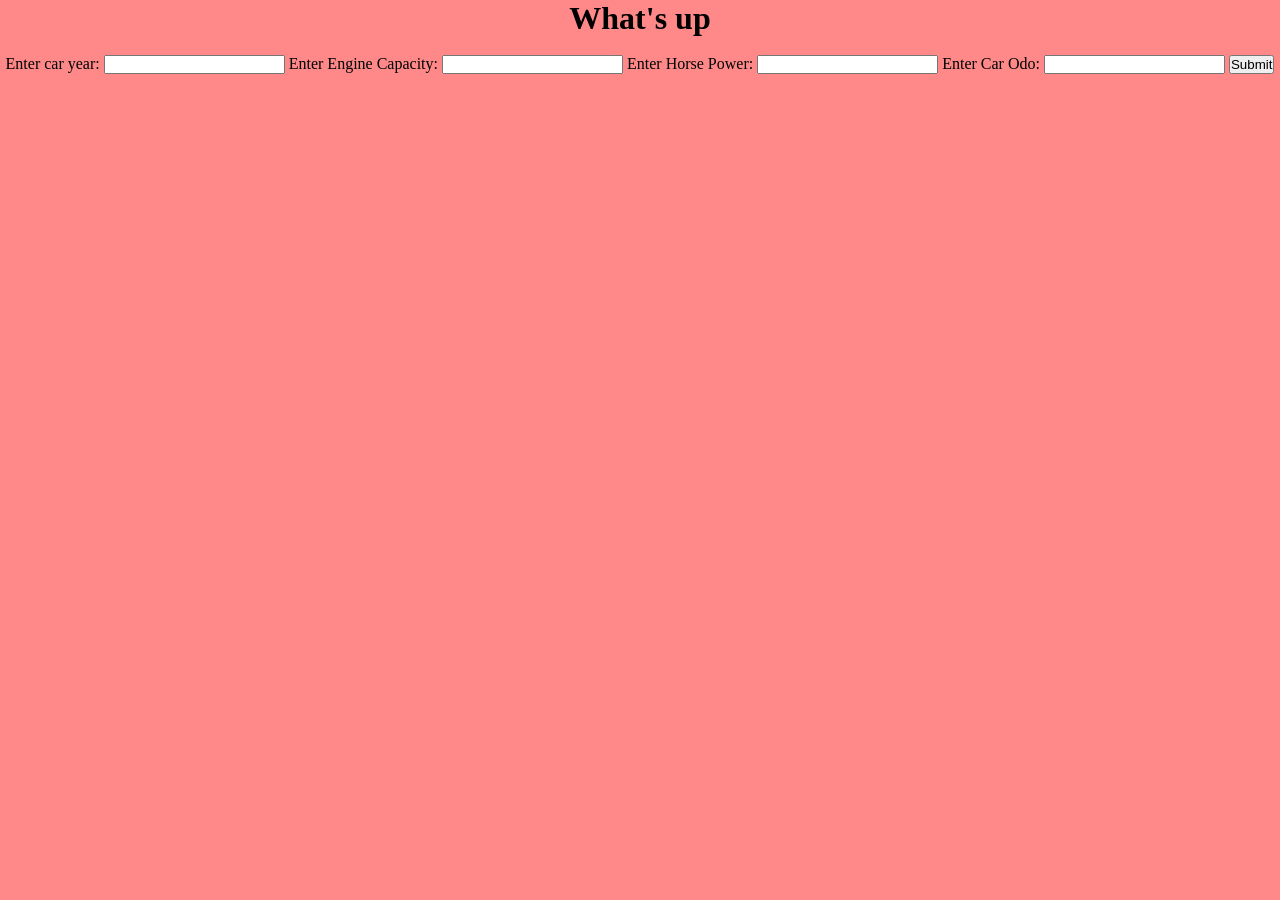
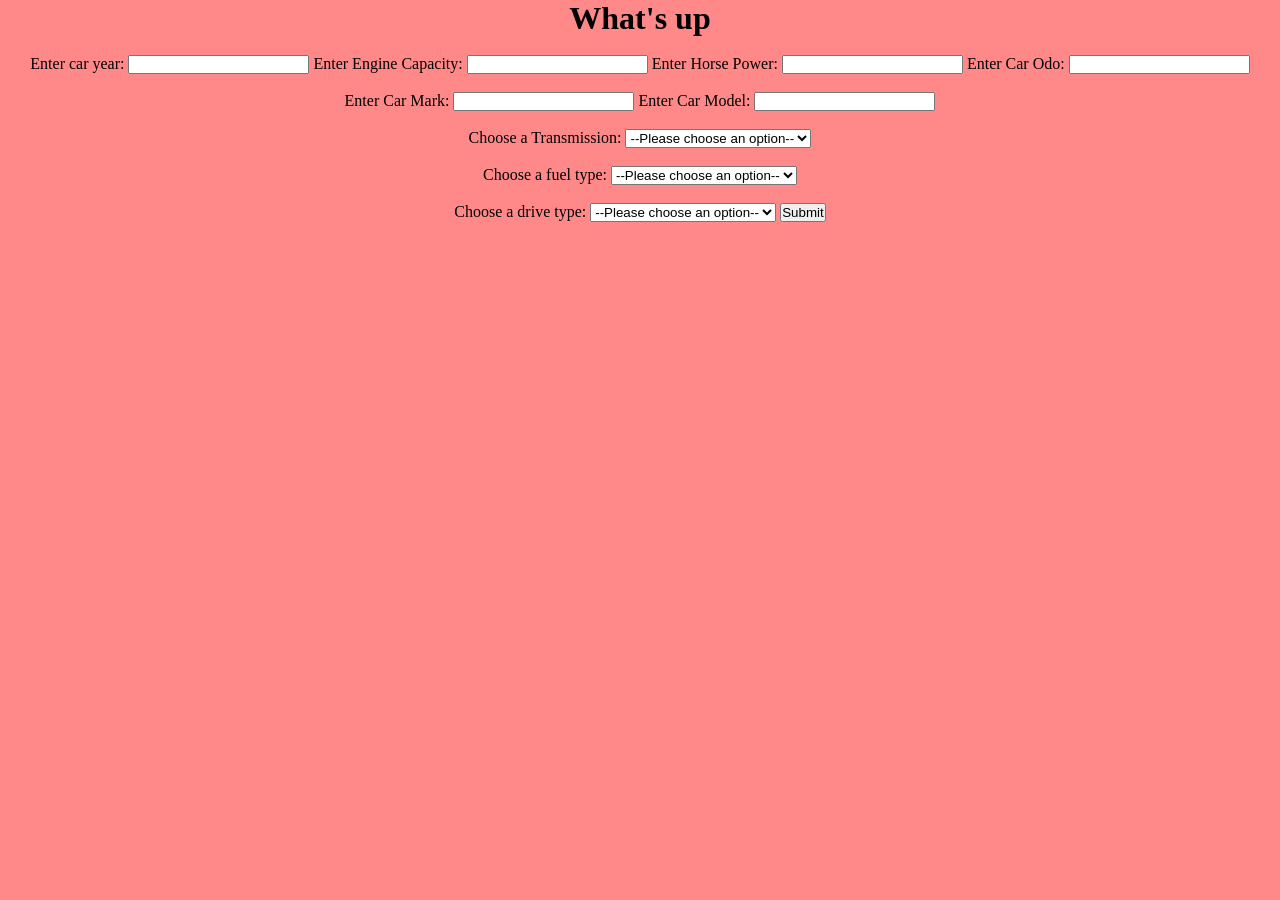
Before and after one commit to sslinNn/car_price_forecast, a Flask app: page / in a window 1280 px wide. Run offline with Flask 3, Linux system fonts and the light colour scheme; parts of the project's set-up code (start-up, migrations or seed data) failed here and were passed over.

Commit message:
ready... Дальше только проверка на корректность введенных данных и дизайн

```diff
--- a/web_app/app.py
+++ b/web_app/app.py
@@ -13,8 +13,36 @@
         EngineCapacity = request.form['EngineCapacity']
         HorsePower = request.form['HorsePower']
         CarOdo = request.form['CarOdo']
-        result = mms.ml(car_year=CarYear, car_odo=CarOdo, engine_capacity=EngineCapacity, horse_power=HorsePower)
-        return render_template('result.html', CarYear=CarYear, EngineCapacity=EngineCapacity, HorsePower=HorsePower, CarOdo=CarOdo, result=result )
+        CarMark = request.form['CarMark']
+        CarModel = request.form['CarModel']
+
+        CarTrans = request.form['CarTrans']
+        FuelType = request.form['FuelType']
+        CarDrive = request.form['CarDrive']
+
+        result = mms.ml(car_year=CarYear,
+                        car_odo=CarOdo,
+                        engine_capacity=EngineCapacity,
+                        horse_power=HorsePower,
+                        car_trans=CarTrans,
+                        fuel_type=FuelType,
+                        car_drive=CarDrive,
+                        car_mark=CarMark,
+                        car_model=CarModel
+                        )
+
+        return render_template('result.html',
+                               CarYear=CarYear,
+                               EngineCapacity=EngineCapacity,
+                               HorsePower=HorsePower,
+                               CarOdo=CarOdo,
+                               CarTrans=CarTrans,
+                               FuelType=FuelType,
+                               CarDrive=CarDrive,
+                               CarMark=CarMark,
+                               CarModel=CarModel,
+                               result=result
+                               )
     else:
         return render_template('index.html')
 
@@ -23,5 +51,6 @@
 def result():
     return render_template('result.html')
 
+
 if __name__ == '__main__':
     app.run(debug=True, host='localhost')
--- a/web_app/templates/index.html
+++ b/web_app/templates/index.html
@@ -14,7 +14,37 @@
         <label for="CarYear">Enter car year:</label> <input type="name" name="CarYear" id="CarYear">
         <label for="EngineCapacity">Enter Engine Capacity:</label> <input type="name" name="EngineCapacity" id="EngineCapacity">
         <label for="HorsePower">Enter Horse Power:</label> <input type="name" name="HorsePower" id="HorsePower">
-        <label for="CarOdo">Enter Car Odo:</label> <input type="name" name="CarOdo" id="CarOdo">
+        <label for="CarOdo">Enter Car Odo:</label> <input type="name" name="CarOdo" id="CarOdo"><br><br>
+        <label for="CarMark">Enter Car Mark:</label> <input type="name" name="CarMark" id="CarMark">
+        <label for="CarModel">Enter Car Model:</label> <input type="name" name="CarModel" id="CarModel">
+        <br>
+        <br>
+        <label for="CarTrans">Choose a Transmission:</label>
+        <select name="CarTrans" id="CarTrans">
+            <option value="">--Please choose an option--</option>
+            <option value="автомат">автомат</option>
+            <option value="вариатор">вариатор</option>
+            <option value="механика">механика</option>
+            <option value="робот">робот</option>
+        </select>
+        <br>
+        <br>
+        <label for="FuelType">Choose a fuel type:</label>
+        <select name="FuelType" id="FuelType">
+            <option value="">--Please choose an option--</option>
+            <option value="бензин">бензин</option>
+            <option value="дизель">дизель</option>
+            <option value="гибрид">гибрид</option>
+        </select>
+        <br>
+        <br>
+        <label for="CarDrive">Choose a drive type:</label>
+        <select name="CarDrive" id="CarDrive">
+            <option value="">--Please choose an option--</option>
+            <option value="4WD">4WD</option>
+            <option value="задний">задний</option>
+            <option value="передний">передний</option>
+        </select>
 
 
         <button type="submit">Submit</button>
```
Also changed, not shown: machine_learning/main_ml_script.py (+22 -12 lines), web_app/templates/result.html (+20 -0 lines).
